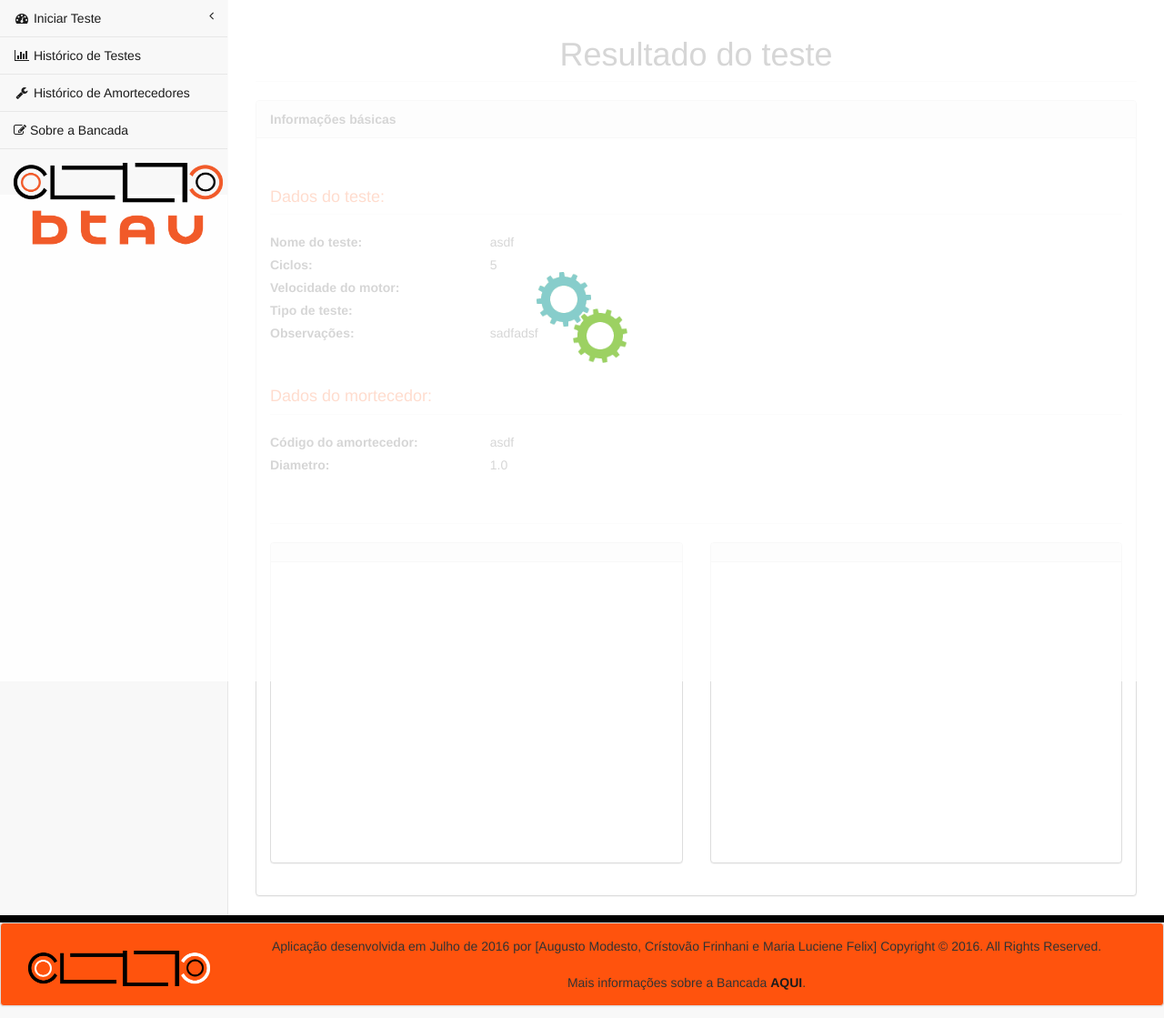
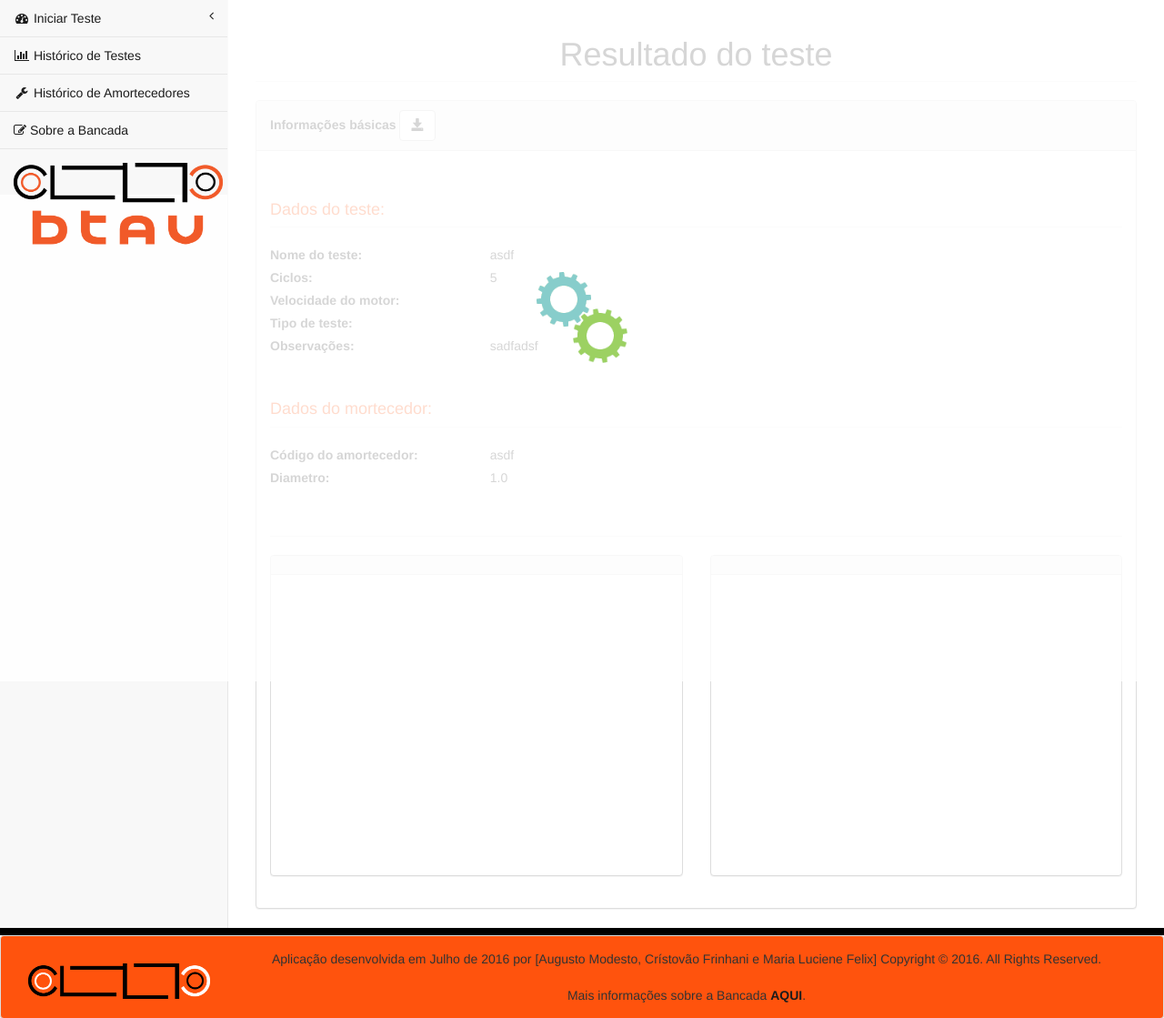
Before and after one commit to ristovao/BancadaDeTesteParaAmortecedor, a Django app: template app/templates/app/detalhamento.html in a window 1280 px wide. Shown: the part 51-1170 px from the top of the page at 91% size. Run offline with Django 3.2, Linux system fonts and the light colour scheme; the template is opened without the code that fills it: values that come from a table or form of the project are taken from there, others are empty; data comes from the database, SQL or seed files in the repository; parts of the project's set-up code (start-up, migrations or seed data) failed here and were passed over; some libraries are stand-ins or nearby versions.

Commit message:
Botao de imprimir

```diff
--- a/app/templates/app/detalhamento.html
+++ b/app/templates/app/detalhamento.html
@@ -11,7 +11,13 @@
     <div class="col-lg-12">
         <div class="panel panel-default">
             <div class="panel-heading">
+
                 <b>Informações básicas</b>
+
+                <button type="button" class="btn btn-default btn-md" id="btn">
+                    <span class="glyphicon glyphicon-save" aria-hidden="true"></span>
+                </button>
+
             </div>
             <div class="panel-body">
                 <!--Cabeçalho do Gráfico-->
@@ -275,6 +281,9 @@
     function terminarLoaging() {
          $.LoadingOverlay("hide");
     }
+document.getElementById('btn').onclick = function() {
+          window.print();
+        };
 
 </script>
 {% endblock %}
```
